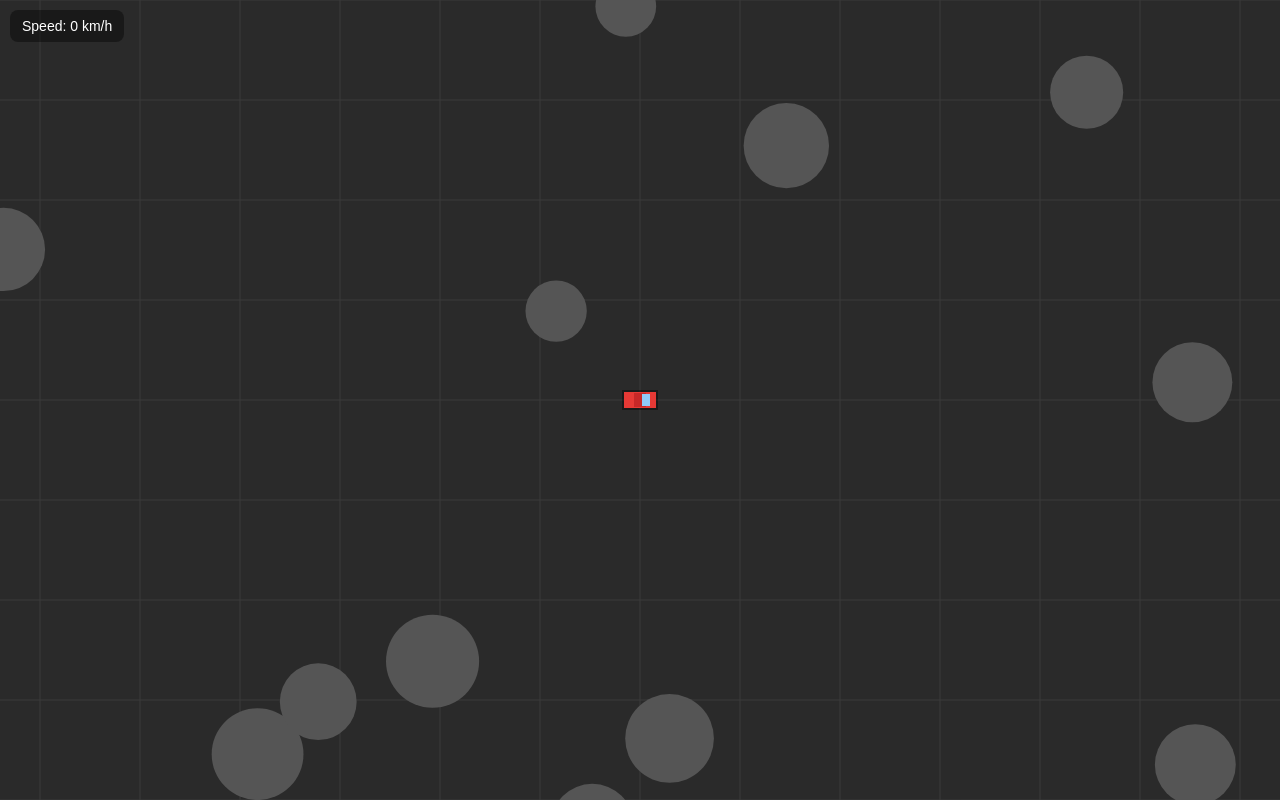
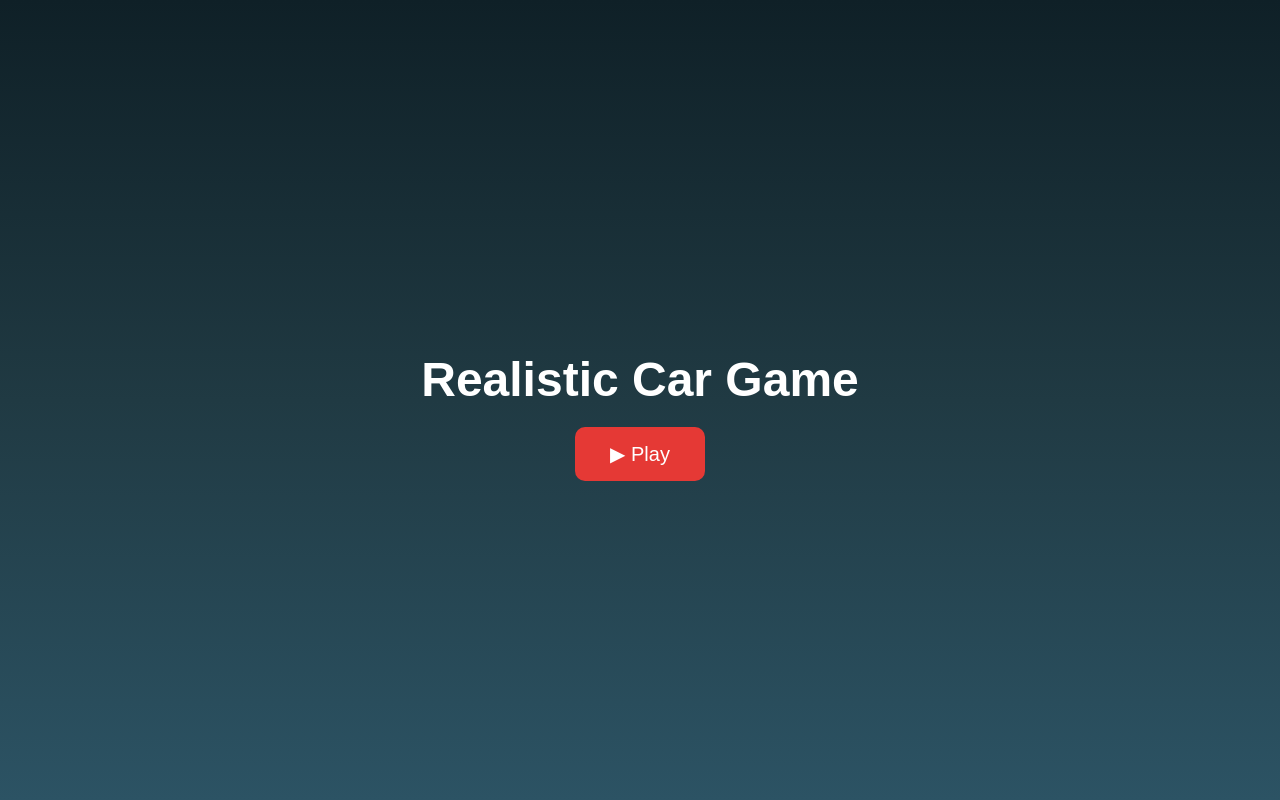
Before and after one commit to sarthakdubai123-oss/app, a plain HTML site: page index.html in a window 1280 px wide. Drawn offline with Linux system fonts and the light colour scheme.

Commit message:
Update title and restructure HTML layout

```diff
--- a/index.html
+++ b/index.html
@@ -2,10 +2,50 @@
 <html>
 <head>
 <meta charset="UTF-8">
-<title>Advanced Car Game</title>
+<title>Car Game</title>
+
 <style>
-  body { margin:0; overflow:hidden; background:#111; font-family:Arial; }
-  canvas { display:block; }
+body{
+  margin:0;
+  overflow:hidden;
+  font-family:Arial;
+  background:#111;
+}
+
+canvas{ display:none; }
+
+#menu{
+  position:fixed;
+  inset:0;
+  display:flex;
+  flex-direction:column;
+  justify-content:center;
+  align-items:center;
+  background:linear-gradient(#0f2027,#203a43,#2c5364);
+  color:white;
+  text-align:center;
+}
+
+#menu h1{
+  font-size:48px;
+  margin-bottom:20px;
+}
+
+#playBtn{
+  padding:15px 35px;
+  font-size:20px;
+  border:none;
+  border-radius:10px;
+  background:#e53935;
+  color:white;
+  cursor:pointer;
+  transition:0.2s;
+}
+
+#playBtn:hover{
+  transform:scale(1.1);
+}
+
 #hud{
   position:fixed;
   top:10px;
@@ -15,85 +55,72 @@
   background:rgba(0,0,0,0.4);
   padding:8px 12px;
   border-radius:8px;
+  display:none;
 }
 </style>
 </head>
+
 <body>
+
+<div id="menu">
+  <h1>Realistic Car Game</h1>
+  <button id="playBtn">▶ Play</button>
+</div>
+
 <canvas id="game"></canvas>
 <div id="hud">Speed: 0</div>
 
 <script>
-const canvas = document.getElementById("game");
-const ctx = canvas.getContext("2d");
-const hud = document.getElementById("hud");
+const canvas=document.getElementById("game");
+const ctx=canvas.getContext("2d");
+const hud=document.getElementById("hud");
+const menu=document.getElementById("menu");
+const playBtn=document.getElementById("playBtn");
 
 function resize(){
-  canvas.width = window.innerWidth;
-  canvas.height = window.innerHeight;
+  canvas.width=window.innerWidth;
+  canvas.height=window.innerHeight;
 }
 resize();
-window.addEventListener("resize", resize);
+window.addEventListener("resize",resize);
 
-let keys = {};
+// Start game
+playBtn.onclick=()=>{
+  menu.style.display="none";
+  canvas.style.display="block";
+  hud.style.display="block";
+  startGame();
+};
+
+function startGame(){
+
+let keys={};
 window.addEventListener("keydown",e=>keys[e.key]=true);
 window.addEventListener("keyup",e=>keys[e.key]=false);
 
-// CAR
-let car = {
-  x:0,
-  y:0,
-  angle:0,
-  speed:0,
-  accel:0.25,
-  maxSpeed:9,
-  friction:0.06,
-  turnRate:0.045,
-  grip:0.92
-};
+let car={x:0,y:0,angle:0,speed:0,accel:0.25,maxSpeed:9,friction:0.06,turnRate:0.045};
+let cam={x:0,y:0,smooth:0.08};
 
-// CAMERA
-let cam = {x:0,y:0,smooth:0.08};
-
-// OBSTACLES
 let obstacles=[];
 for(let i=0;i<40;i++){
-  obstacles.push({
-    x:(Math.random()-0.5)*2000,
-    y:(Math.random()-0.5)*2000,
-    r:30+Math.random()*20
-  });
+  obstacles.push({x:(Math.random()-0.5)*2000,y:(Math.random()-0.5)*2000,r:30+Math.random()*20});
 }
 
 function physics(){
-
-  if(keys["ArrowUp"]||keys["w"]) car.speed+=car.accel;
-  if(keys["ArrowDown"]||keys["s"]) car.speed-=car.accel;
-
+  if(keys["ArrowUp"]) car.speed+=car.accel;
+  if(keys["ArrowDown"]) car.speed-=car.accel;
   car.speed=Math.max(-car.maxSpeed/2,Math.min(car.speed,car.maxSpeed));
 
-  if(!keys["ArrowUp"]&&!keys["ArrowDown"]){
-    car.speed*=0.98;
-    if(Math.abs(car.speed)<0.02) car.speed=0;
-  }
+  if(!keys["ArrowUp"]&&!keys["ArrowDown"]) car.speed*=0.98;
 
-  if(keys["ArrowLeft"]||keys["a"])
-    car.angle-=car.turnRate*(car.speed/car.maxSpeed);
+  if(keys["ArrowLeft"]) car.angle-=car.turnRate*(car.speed/car.maxSpeed);
+  if(keys["ArrowRight"]) car.angle+=car.turnRate*(car.speed/car.maxSpeed);
 
-  if(keys["ArrowRight"]||keys["d"])
-    car.angle+=car.turnRate*(car.speed/car.maxSpeed);
+  car.x+=Math.cos(car.angle)*car.speed;
+  car.y+=Math.sin(car.angle)*car.speed;
 
-  // movement with grip
-  let vx=Math.cos(car.angle)*car.speed;
-  let vy=Math.sin(car.angle)*car.speed;
-
-  car.x+=vx;
-  car.y+=vy;
-
-  // collisions
   obstacles.forEach(o=>{
-    let dx=car.x-o.x;
-    let dy=car.y-o.y;
-    let dist=Math.hypot(dx,dy);
+    let dx=car.x-o.x,dy=car.y-o.y,dist=Math.hypot(dx,dy);
     if(dist<o.r+12){
       car.speed*=-0.4;
       car.x=o.x+(dx/dist)*(o.r+12);
@@ -101,29 +128,19 @@ function physics(){
     }
   });
 
-  // camera follow
-  cam.x += (car.x - cam.x) * cam.smooth;
-  cam.y += (car.y - cam.y) * cam.smooth;
+  cam.x+=(car.x-cam.x)*cam.smooth;
+  cam.y+=(car.y-cam.y)*cam.smooth;
 }
 
 function drawGrid(){
   ctx.fillStyle="#2a2a2a";
   ctx.fillRect(-5000,-5000,10000,10000);
-
   ctx.strokeStyle="#3a3a3a";
-  ctx.lineWidth=1;
-
   for(let x=-5000;x<5000;x+=100){
-    ctx.beginPath();
-    ctx.moveTo(x,-5000);
-    ctx.lineTo(x,5000);
-    ctx.stroke();
+    ctx.beginPath();ctx.moveTo(x,-5000);ctx.lineTo(x,5000);ctx.stroke();
   }
   for(let y=-5000;y<5000;y+=100){
-    ctx.beginPath();
-    ctx.moveTo(-5000,y);
-    ctx.lineTo(5000,y);
-    ctx.stroke();
+    ctx.beginPath();ctx.moveTo(-5000,y);ctx.lineTo(5000,y);ctx.stroke();
   }
 }
 
@@ -137,42 +154,26 @@ function drawObstacles(){
 }
 
 function drawCar(){
-
   ctx.save();
   ctx.translate(car.x,car.y);
   ctx.rotate(car.angle);
-
-  // shadow
   ctx.fillStyle="rgba(0,0,0,0.4)";
   ctx.fillRect(-18,-10,36,20);
-
-  // body
   ctx.fillStyle="#e53935";
   ctx.fillRect(-16,-8,32,16);
-
-  // roof
-  ctx.fillStyle="#c62828";
-  ctx.fillRect(-6,-7,12,14);
-
-  // windshield
   ctx.fillStyle="#90caf9";
   ctx.fillRect(2,-6,8,12);
-
   ctx.restore();
 }
 
 function render(){
   ctx.clearRect(0,0,canvas.width,canvas.height);
-
   ctx.save();
   ctx.translate(canvas.width/2-cam.x,canvas.height/2-cam.y);
-
   drawGrid();
   drawObstacles();
   drawCar();
-
   ctx.restore();
-
   hud.textContent="Speed: "+Math.round(Math.abs(car.speed*12))+" km/h";
 }
 
@@ -182,6 +183,8 @@ function loop(){
   requestAnimationFrame(loop);
 }
 loop();
+}
 </script>
+
 </body>
 </html>
```
Lines whose indentation alone changed are shown as unchanged.
